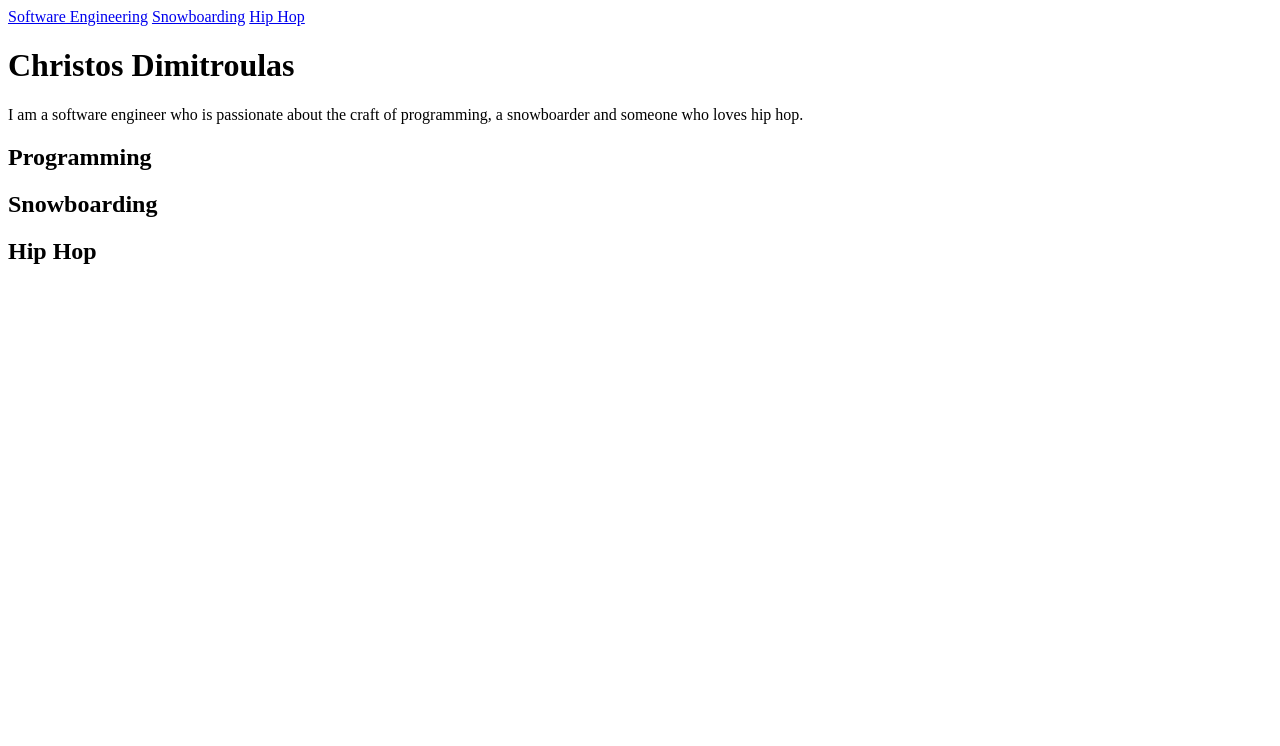
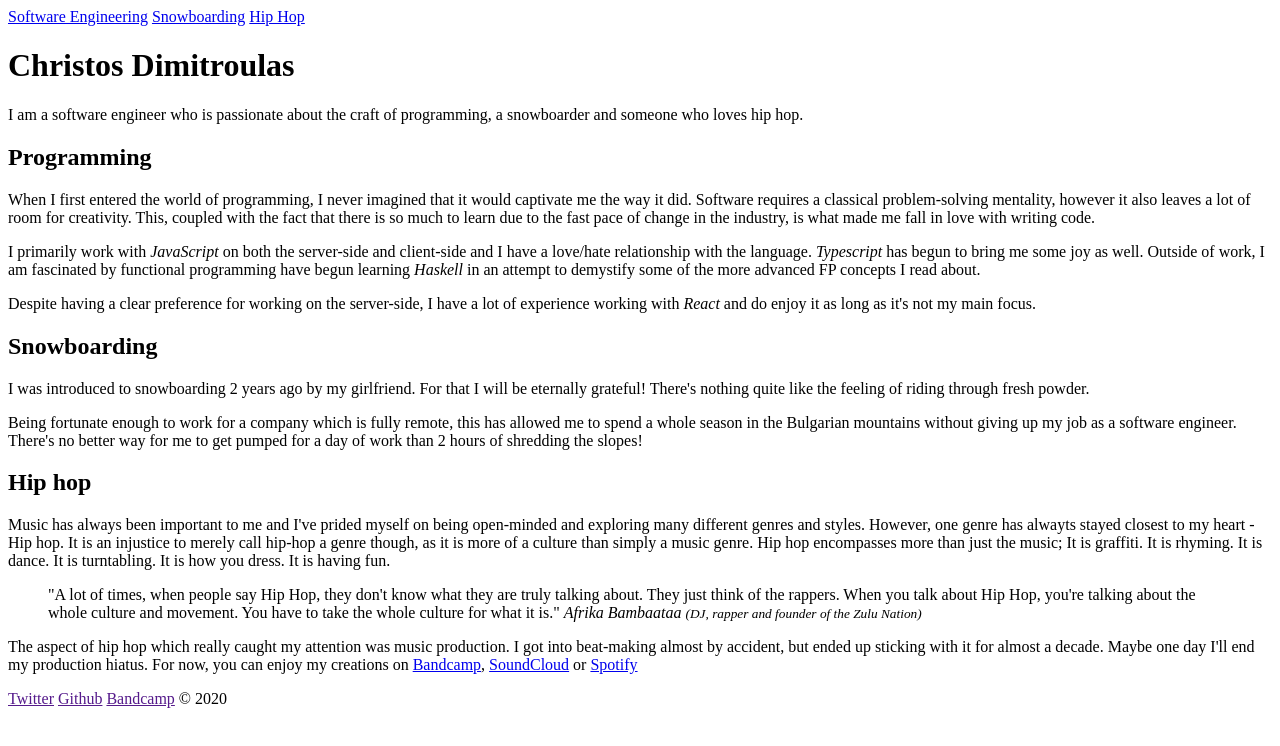
Before and after one commit to cdimitroulas/cdimitroulas.github.io, a plain HTML site: page src/index.html in a window 1280 px wide. Drawn offline with Linux system fonts and the light colour scheme.

Commit message:
Complete first draft of homepage content

```diff
--- a/src/index.html
+++ b/src/index.html
@@ -25,15 +25,74 @@
     <main>
       <section>
         <h2>Programming</h2>
+        <p>
+          When I first entered the world of programming, I never imagined that it
+          would captivate me the way it did. Software requires a classical
+          problem-solving mentality, however it also leaves a lot of room for
+          creativity. This, coupled with the fact that there is so much to learn
+          due to the fast pace of change in the industry, is what made me fall in
+          love with writing code.
+        </p>
+        <p>
+          I primarily work with <i>JavaScript</i> on both the server-side and client-side
+          and I have a love/hate relationship with the language. <i>Typescript</i> has begun
+          to bring me some joy as well. Outside of work, I am fascinated by
+          functional programming have begun learning <i>Haskell</i> in an attempt to demystify
+          some of the more advanced FP concepts I read about.
+        </p>
+        <p>
+          Despite having a clear preference for working on the server-side, I have
+          a lot of experience working with <i>React</i> and do enjoy it as long
+          as it's not my main focus.
+        </p>
       </section>
       <section>
         <h2>Snowboarding</h2>
+        <p>
+          I was introduced to snowboarding 2 years ago by my girlfriend. For that I will be
+          eternally grateful! There's nothing quite like the feeling of riding through
+          fresh powder.
+        </p>
+        <p>
+          Being fortunate enough to work for a company which is fully remote, this has allowed
+          me to spend a whole season in the Bulgarian mountains without giving up my job as a
+          software engineer. There's no better way for me to get pumped for a day of work than
+          2 hours of shredding the slopes!
+        </p>
       </section>
       <section>
-        <h2>Hip Hop</h2>
+        <h2>Hip hop</h2>
+        <p>
+          Music has always been important to me and I've prided myself on being open-minded and
+          exploring many different genres and styles. However, one genre has alwayts stayed
+          closest to my heart - Hip hop. It is an injustice to merely call hip-hop a genre though,
+          as it is more of a culture than simply a music genre. Hip hop encompasses more than
+          just the music; It is graffiti. It is rhyming. It is dance. It is turntabling.
+          It is how you dress. It is having fun.
+        </p>
+
+        <blockquote>
+          "A lot of times, when people say Hip Hop, they don't know what they are truly talking about.
+          They just think of the rappers. When you talk about Hip Hop, you're talking about the whole
+          culture and movement. You have to take the whole culture for what it is."
+          <cite>Afrika Bambaataa <small>(DJ, rapper and founder of the Zulu Nation)</small></cite>
+        </blockquote>
+
+        <p>
+          The aspect of hip hop which really caught my attention was music production. I got into
+          beat-making almost by accident, but ended up sticking with it for almost a decade.
+          Maybe one day I'll end my production hiatus. For now, you can enjoy my
+          creations on <a href="https://helldogskris.bandcamp.com/">Bandcamp</a>,
+          <a href="https://soundcloud.com/helldogs-kris">SoundCloud</a>
+          or <a href="https://open.spotify.com/artist/39z1YeaJA5r6viEFgUEn5U">Spotify</a>
+        </p>
       </section>
     </main>
     <footer>
+      <a href="">Twitter</a>
+      <a href="">Github</a>
+      <a href="">Bandcamp</a>
+      © 2020
     </footer>
   </body>
 </html>
```
